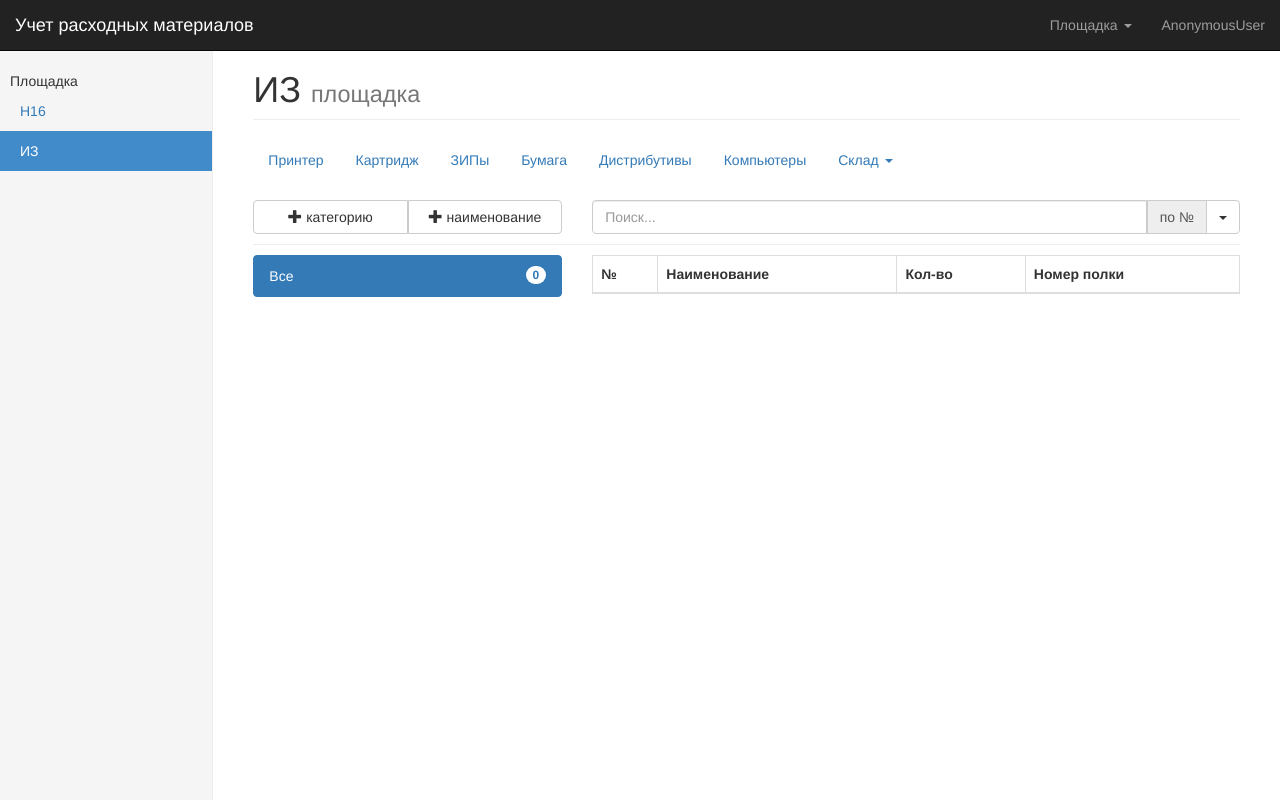
After one commit to kovalewvladimir/afii, a Django app: page /space/2/storage/2/ in a window 1280 px wide. The commit adds this page. Run offline with Django 3.2, Linux system fonts and the light colour scheme; data comes from the database, SQL or seed files in the repository; lists and menus that the app fills with data are empty; parts of the project's set-up code (start-up, migrations or seed data) failed here and were passed over; some libraries are stand-ins or nearby versions.

Commit message:
Добавил склад

```diff
--- a/afii/inventory/admin.py
+++ b/afii/inventory/admin.py
@@ -13,4 +13,5 @@ admin.site.register(models.Paper)
 admin.site.register(models.Computer)
 admin.site.register(models.Distribution)
 admin.site.register(models.Category)
+admin.site.register(models.ItemStorage)
 #admin.site.register(models.)
--- a/afii/inventory/models.py
+++ b/afii/inventory/models.py
@@ -273,6 +273,8 @@ class Computer(models.Model):
     ram = models.CharField(max_length=50, blank=True, null=True, verbose_name='Оперативная память')
     gpu = models.CharField(max_length=50, blank=True, null=True, verbose_name='Видеокарта')
     lan = models.CharField(max_length=20, blank=True, null=True, choices=LAN_TYPE, verbose_name='Сетевой адаптер')
+    power_supply = models.CharField(max_length=50, blank=True, null=True, verbose_name='Блок питания')
+    license_sticker = models.BooleanField(default=False, verbose_name='Наклейка лицензии')
     hdd = models.CharField(max_length=50, blank=True, default='-', verbose_name='Жесткий диск')
     os = models.CharField(max_length=50, blank=True, null=True, verbose_name='Операционная система')
     description = models.TextField(blank=True, null=True, verbose_name='Примечание')
@@ -288,12 +290,29 @@ class Category(models.Model):
     Категория
     """
     storage = models.ForeignKey(Storage, related_name='categories')
-    name = models.CharField(max_length=50, unique=True, verbose_name='Имя')
-    is_base = models.BooleanField(default=False, verbose_name='Вложенная категория?')
-    base_categoty = models.ForeignKey('self', blank=True, null=True, limit_choices_to={'is_base': False})
+    name = models.CharField(max_length=50, verbose_name='Имя')
+    is_base = models.BooleanField(default=False, verbose_name='Базовая категория?')
+    base_category = models.ForeignKey('self', blank=True, null=True, related_name='categories',
+                                      limit_choices_to={'is_base': True})
 
     def __str__(self):
         return str('{}-{}').format(self.storage, self.name)
 
+
+class ItemStorage(models.Model):
+    """
+    Вещи на складе
+    """
+    category = models.ForeignKey(Category, related_name='items')
+    name = models.CharField(max_length=50, verbose_name='Наименование')
+    count = models.PositiveIntegerField(verbose_name='Кол-во')
+    shelf = models.CharField(max_length=10, verbose_name='№ полки')
+    delete = models.BooleanField(default=False, verbose_name='Удален?')
+    image = models.ImageField(blank=True, null=True, upload_to='item_storage/')
+    description = models.TextField(blank=True, null=True, verbose_name='Примечание')
+
+    def __str__(self):
+        return str('{}').format(self.name)
+
 # TODO: у ключючей on_delete
 # TODO: поле delete у base_ALL
--- a/afii/inventory/templates/inventory/space.html
+++ b/afii/inventory/templates/inventory/space.html
@@ -38,10 +38,10 @@
         <li{% if active_tab == 5 %} class="active"{% endif %}><a href="{% url 'inventory:distributions' space_id %}">Дистрибутивы</a></li>
         <li{% if active_tab == 6 %} class="active"{% endif %}><a href="{% url 'inventory:computers' space_id %}">Компьютеры</a></li>
 
-        <li class="dropdown" class="active">
+        <li class="dropdown">
             <a class="dropdown-toggle" data-toggle="dropdown" href="#">Склад <span class="caret"></span></a>
             <ul class="dropdown-menu">
-                <li><a href="">Склад 1</a></li>
+                <li><a href="{% url 'inventory:storage' space_id 1 %}">Склад 1</a></li>
                 <li><a href="">Склад 2</a></li>
             </ul>
         </li>
--- /dev/null
+++ b/afii/inventory/templates/inventory/storage.html
@@ -0,0 +1,65 @@
+{% extends 'inventory/space.html' %}
+{% load staticfiles %}
+
+
+{% comment "Переменные шаблона" %}
+    Шаблон наследует 'inventory/space.html' и все его переменные.
+    В шаблон подключается (include) 'inventory/block_table.html'.
+
+    {{ category }}
+    {{ count_all }}
+{% endcomment %}
+
+{% comment "Блоки шаблона" %}
+    Шаблон наследует 'inventory/space.html' и все его блоки.
+{% endcomment %}
+
+
+{% block tab_content %}
+
+    <h2 class="sub-header hidden-print">
+        <div class="row">
+            <div class="col-md-4">
+                <div class="btn-group btn-group-justified">
+                    <div class="btn-group">
+                        <button type="button" class="btn btn-default" title="Добавить"><span class="glyphicon glyphicon-plus"></span> категорию</button>
+                    </div>
+                    <div class="btn-group">
+                        <button type="button" class="btn btn-default" title="Добавить"><span class="glyphicon glyphicon-plus"></span> наименование</button>
+                    </div>
+                </div>
+            </div>
+            <div class="col-md-8">
+                <div class="input-group">
+                    <input type="search" class="form-control" placeholder="Поиск...">
+                    <span class="input-group-addon"></span>
+                    <div class="input-group-btn">
+                        <button type="button" class="btn btn-default dropdown-toggle" data-toggle="dropdown" tabindex="-1"><span class="caret"></span></button>
+                        <ul class="dropdown-menu pull-right" role="menu" data-search-table-id="table"></ul>
+                    </div>
+                </div>
+            </div>
+        </div>
+    </h2>
+    <div class="row">
+        <div class="col-md-4 hidden-print">
+            <div class="list-group">
+                <a href="#" class="list-group-item active"><span class="badge">{{ count_all }}</span>Все</a>
+                {% for c in category %}
+                    <a href="#" class="list-group-item"><span class="badge">{{ c.count }}</span>{{ c.name }}</a>
+                    {% if c.for_items %}
+                        {% for i in c.for_items %}
+                            <a href="#" class="list-group-item sub-item"><span class="badge">{{ i.count }}</span>{{ i.name }}</a>
+                        {% endfor %}
+                    {% endif %}
+                {% endfor %}
+            </div>
+        </div>
+        <div class="col-md-8">
+            <div class="table-responsive">
+                {% include 'inventory/block_table.html' with id_table='table' add_table_class='table-striped table-bordered table-hover tableSort' %}
+            <div class="table-responsive">
+        </div>
+    </div>
+
+{% endblock %}
--- a/afii/inventory/urls.py
+++ b/afii/inventory/urls.py
@@ -11,6 +11,7 @@ urlpatterns = [
         url(r'^papers/$', views.papers, name='papers'),
         url(r'^distributions/$', views.distributions, name='distributions'),
         url(r'^computers/$', views.computers, name='computers'),
+        url(r'^storage/(\d+)/$', views.storage, name='storage'),
         #url(r'^/$', views., name=''),
     ])),
 
--- a/afii/inventory/views.py
+++ b/afii/inventory/views.py
@@ -1,5 +1,6 @@
 from django.shortcuts import render, get_object_or_404
 from django.urls import reverse
+from django.db.models import Sum
 
 from inventory import models
 from inventory.view_utils import (default_filters,
@@ -208,7 +209,8 @@ def computers(request, space_id):
             'Материнская плата',
             'Оперативная память',
             'Видеокарта',
-            'Сетевой адаптер',
+            'Наклейка лицензии',
+            'Блок питания',
         ],
         'value': [],
     }
@@ -220,7 +222,8 @@ def computers(request, space_id):
             {'name': c.motherboard},
             {'name': c.ram},
             {'name': c.gpu},
-            {'name': c.get_lan_display},
+            {'name': c.license_sticker},
+            {'name': c.power_supply},
         ])
 
     args = {
@@ -232,6 +235,69 @@ def computers(request, space_id):
         'active_tab': 6,
     }
     return render(request, 'inventory/space.html', args)
+
+
+def storage(request, space_id, id_storage):
+    space_id = int(space_id)
+    name_space = get_object_or_404(models.Space, pk=space_id).name
+
+    is_db = models.ItemStorage.objects
+    is_db = is_db.select_related()
+    is_db = is_db.filter(delete=False)
+    is_db = is_db.filter(category__storage__space__id=space_id)
+
+    c_db = models.Category.objects
+    c_db = c_db.select_related()
+    c_db = c_db.prefetch_related('categories')
+    c_db = c_db.filter(is_base=True)
+    c_db = c_db.filter(storage__pk=id_storage)
+
+    category = list()
+    count_all = 0
+    for c in c_db:
+        item = {
+            'name': c.name,
+            'for_items': list(),
+        }
+        sum_count = 0
+        for i in c.categories.all():
+            #count = i.items.all().aggregate(Sum('count'))['count__sum']
+            count = i.items.count()
+            item['for_items'].append({
+                'name': i.name,
+                'count': count,
+            })
+            sum_count += count
+        item['count'] = sum_count
+        count_all += sum_count
+        category.append(item)
+
+    table = {
+        'header': [
+            '№',
+            'Наименование',
+            'Кол-во',
+            'Номер полки',
+        ],
+        'value': [],
+    }
+
+    for i in is_db:
+        table['value'].append([
+            {'name': i.pk},
+            {'name': i.name},
+            {'name': i.count},
+            {'name': i.shelf},
+        ])
+
+    args = {
+        'space_id': space_id,
+        'name_space': name_space,
+        'table': table,
+        'category': category,
+        'count_all': count_all,
+    }
+    return render(request, 'inventory/storage.html', args)
 
 
 def printer(request, id_printer):
@@ -416,6 +482,8 @@ def computer(request, id_computer):
         {'name': 'Оперативная память', 'value': c_db.ram},
         {'name': 'Видеокарта', 'value': c_db.gpu},
         {'name': 'Сетевой адаптер', 'value': c_db.get_lan_display if c_db.lan else ''},
+        {'name': 'Блок питания', 'value': c_db.power_supply},
+        {'name': 'Наклейка лицензии', 'value': c_db.license_sticker},
         {'name': 'Жесткий диск', 'value': c_db.hdd},
         {'name': 'Операционная система', 'value': c_db.os},
         {'name': 'Примечание', 'value': c_db.description},
```
Also changed, not shown: afii/afii.sqlite3, afii/inventory/migrations/0012_auto_20161016_1004.py (added), afii/inventory/migrations/0013_auto_20161016_1510.py (added), afii/inventory/migrations/0014_auto_20161016_1527.py (added), afii/inventory/migrations/0015_auto_20161016_1540.py (added), afii/inventory/migrations/0016_auto_20161016_1558.py (added).
